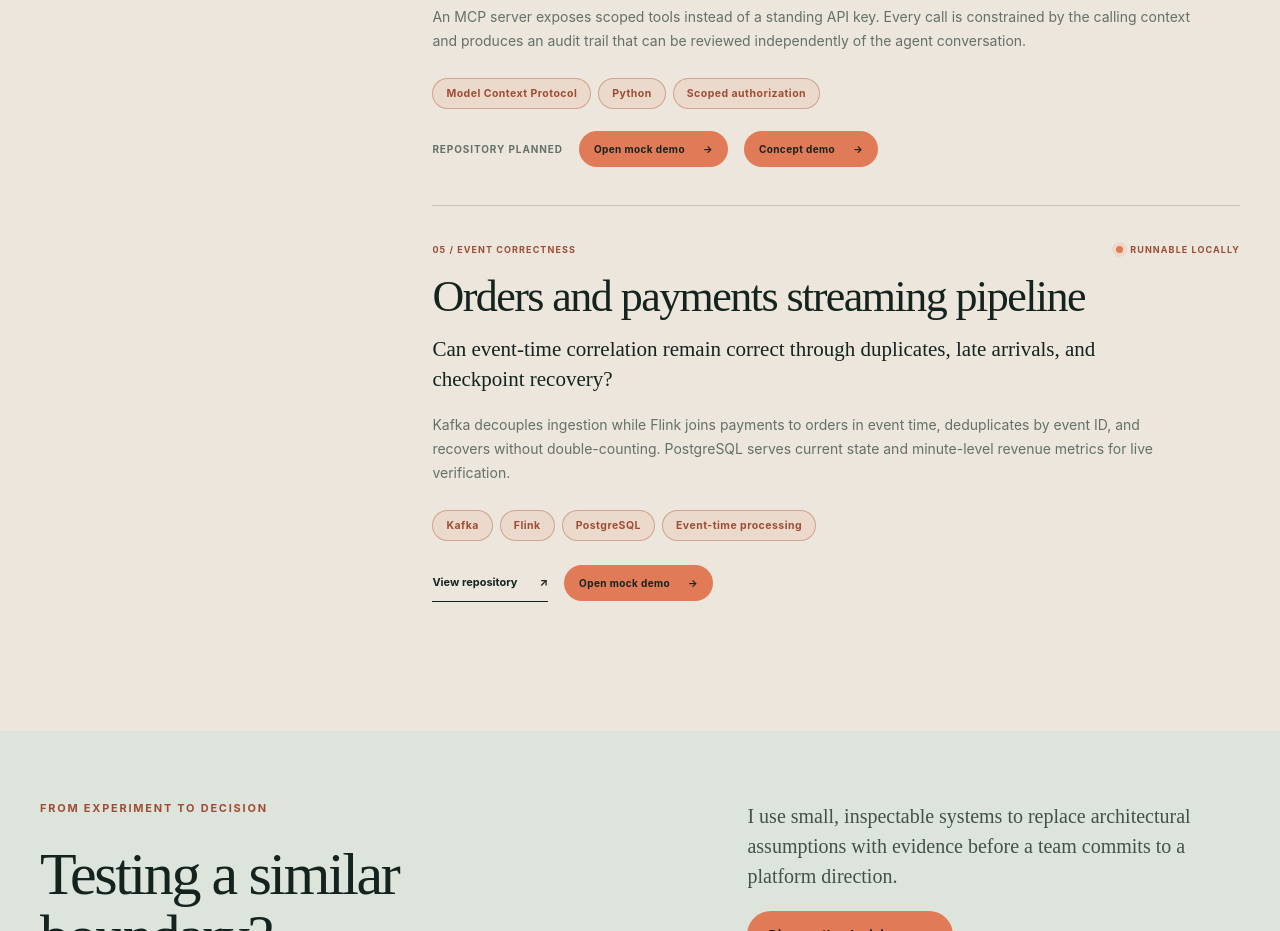
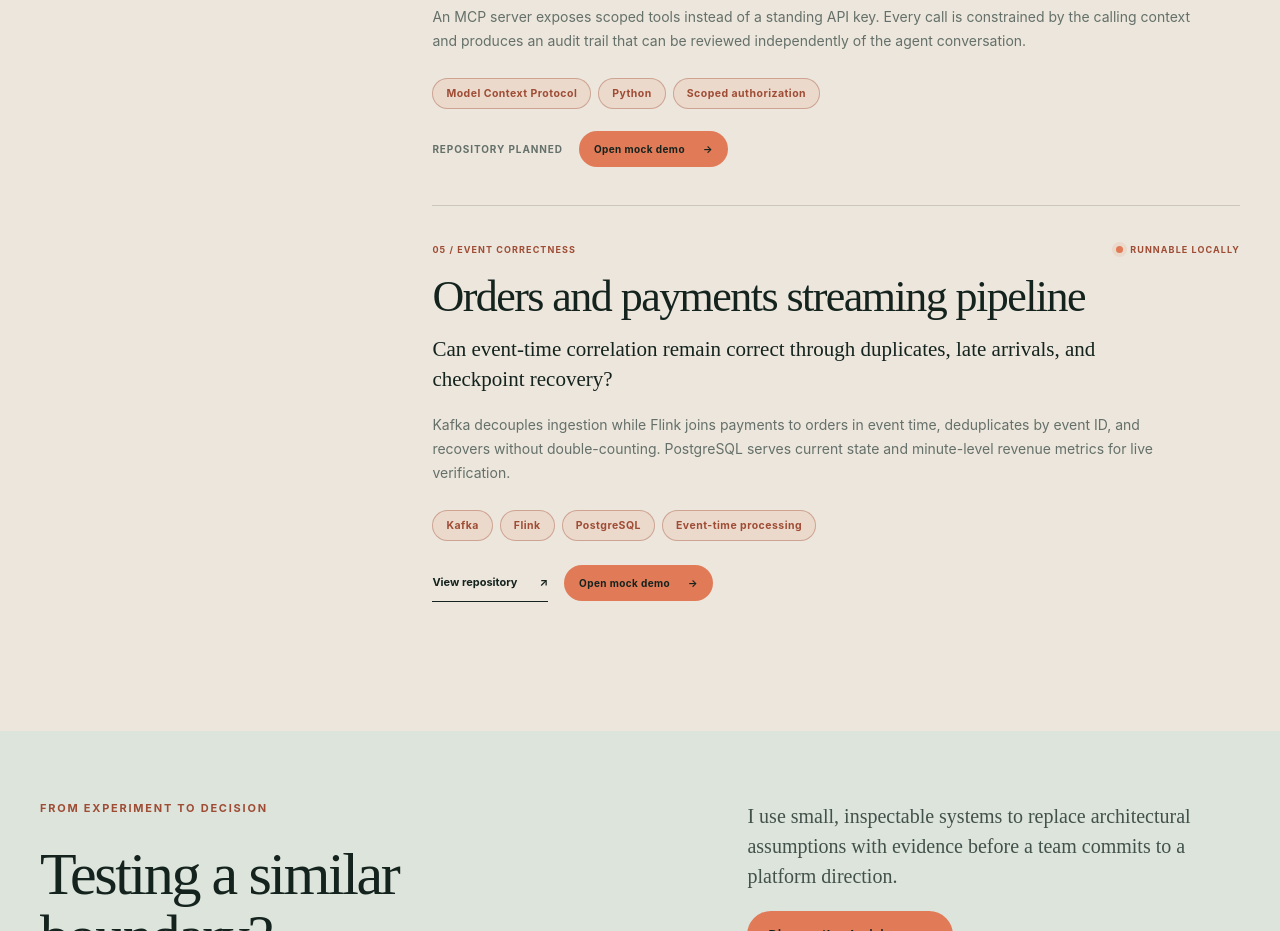
Before and after one commit to someshjha/someshjha.github.io, a plain HTML site: page pocs.html in a window 1280 px wide. Shown: the part 2000-2931 px from the top of the page. Drawn offline with Linux system fonts and the light colour scheme.

Commit message:
Remove redundant financial concept demo link

```diff
--- a/pocs.html
+++ b/pocs.html
@@ -144,7 +144,6 @@
             <div class="poc-actions">
               <span class="poc-pending">Repository planned</span>
               <a class="poc-demo-link" href="financial-mcp/">Open mock demo <span aria-hidden="true">→</span></a>
-              <a class="poc-demo-link" href="poc-demos.html#financial-data-demo">Concept demo <span aria-hidden="true">→</span></a>
             </div>
           </li>
 
```
